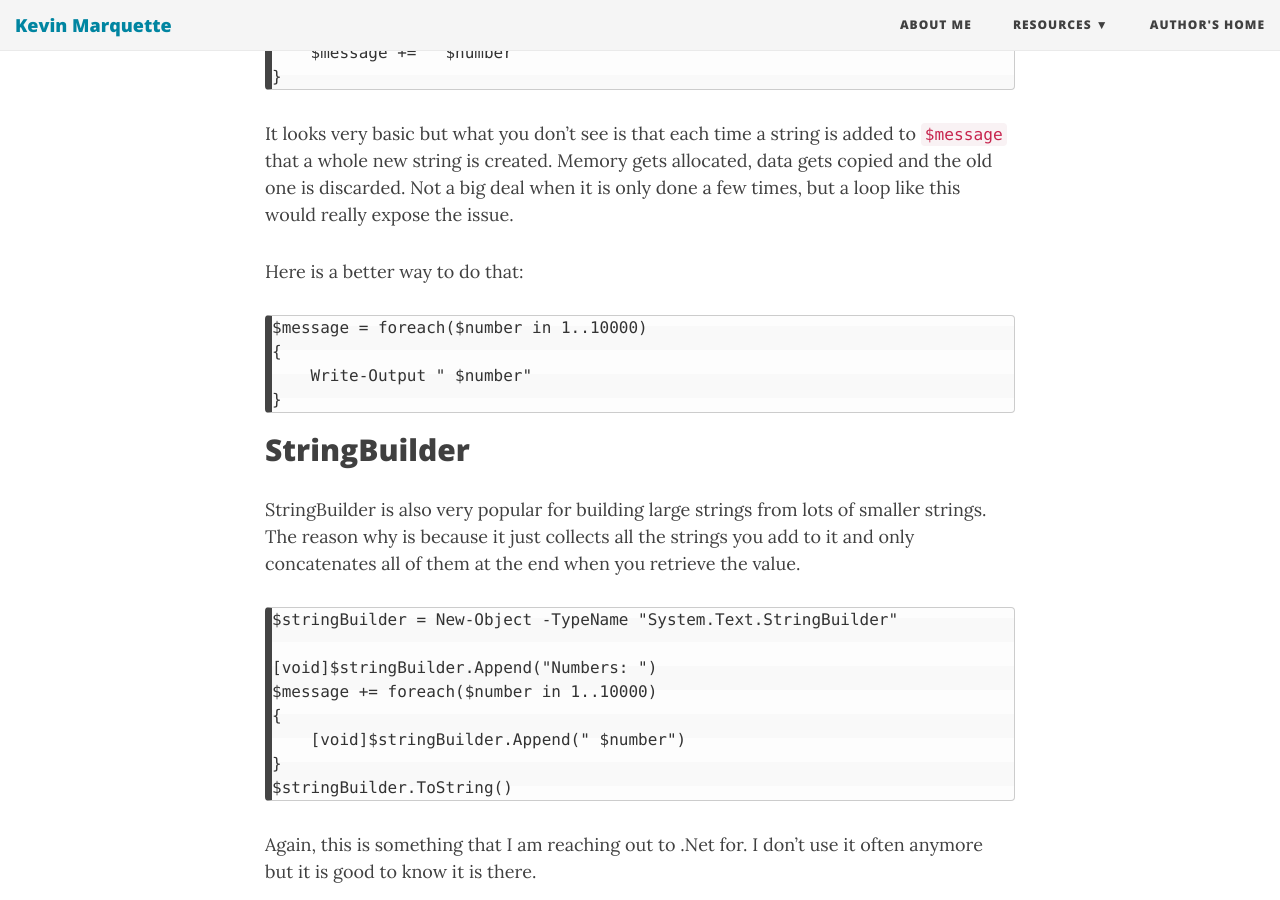
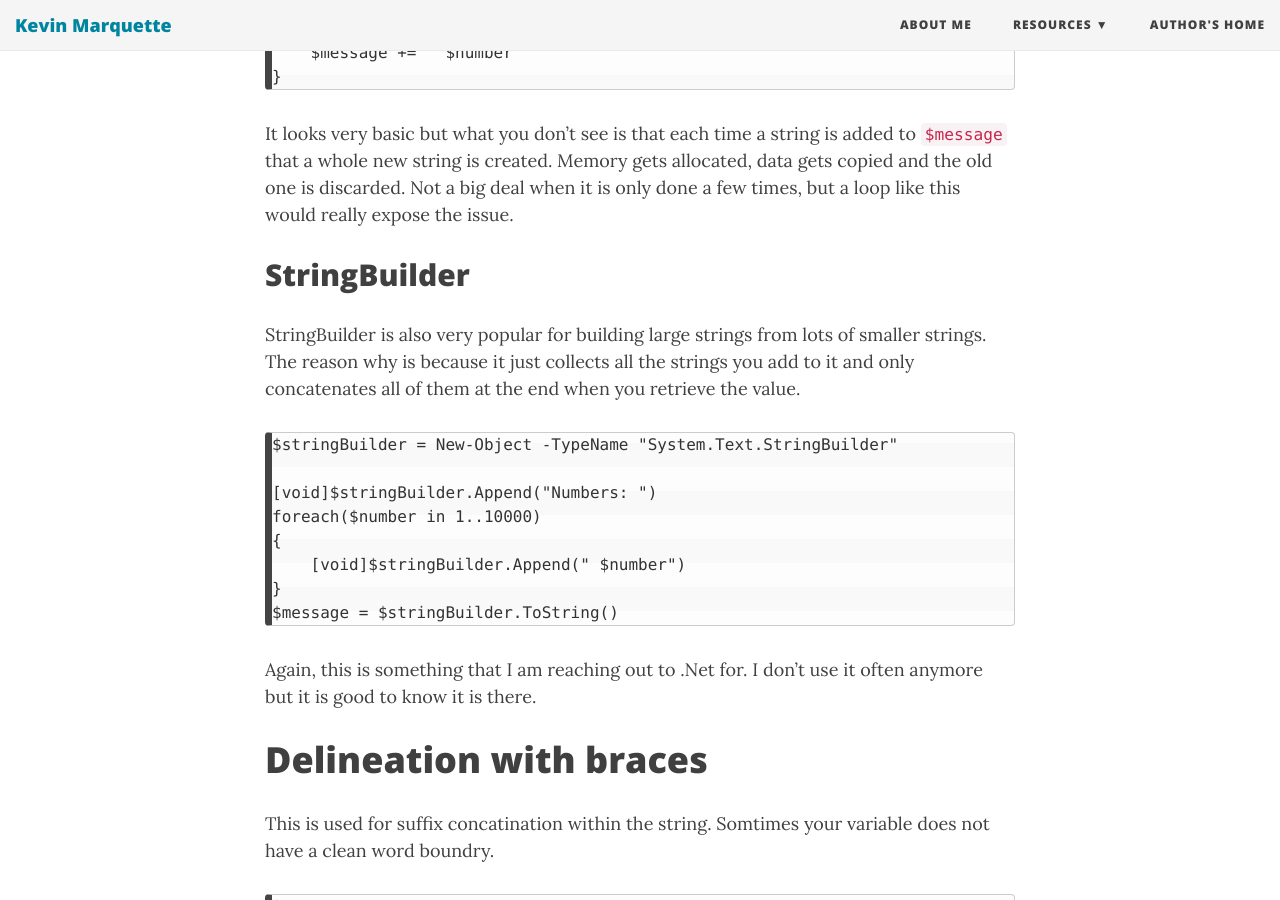
Before and after one commit to KevinMarquette/kevinmarquette.github.io, a Jekyll site: the page built from _posts/2017-1-13-powershell-variable-substitution-in-strings.md, in a window 1280 px wide and 900 px high, scrolled down 4921 px. Built offline with Jekyll 4.4.1, drawn with Linux system fonts in a browser that asks for light colours; nearby versions of some CDN libraries; a script that is not in the unit is left out.

Commit message:
fixed array building example

```diff
--- a/_posts/2017-1-13-powershell-variable-substitution-in-strings.md
+++ b/_posts/2017-1-13-powershell-variable-substitution-in-strings.md
@@ -136,13 +136,6 @@ Look at this example:
 
 It looks very basic but what you don't see is that each time a string is added to `$message` that a whole new string is created. Memory gets allocated, data gets copied and the old one is discarded. Not a big deal when it is only done a few times, but a loop like this would really expose the issue.
 
-Here is a better way to do that:
-
-    $message = foreach($number in 1..10000)
-    {
-        Write-Output " $number"
-    }
-
 ## StringBuilder
 
 StringBuilder is also very popular for building large strings from lots of smaller strings. The reason why is because it just collects all the strings you add to it and only concatenates all of them at the end when you retrieve the value.
@@ -150,11 +143,11 @@ StringBuilder is also very popular for building large strings from lots of small
     $stringBuilder = New-Object -TypeName "System.Text.StringBuilder"
 
     [void]$stringBuilder.Append("Numbers: ")
-    $message += foreach($number in 1..10000)
+    foreach($number in 1..10000)
     {
         [void]$stringBuilder.Append(" $number")
     }
-    $stringBuilder.ToString()
+    $message = $stringBuilder.ToString()
 
 Again, this is something that I am reaching out to .Net for. I don't use it often anymore but it is good to know it is there.
 
```
